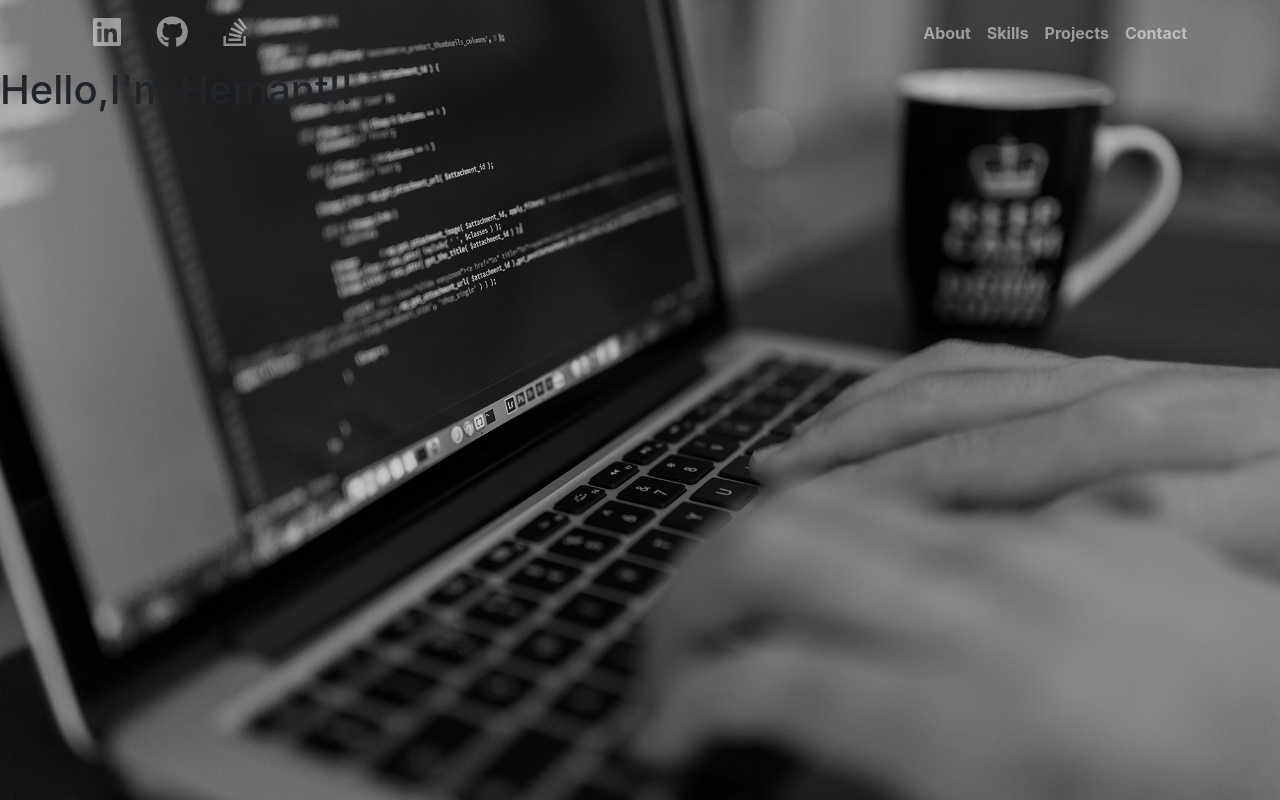
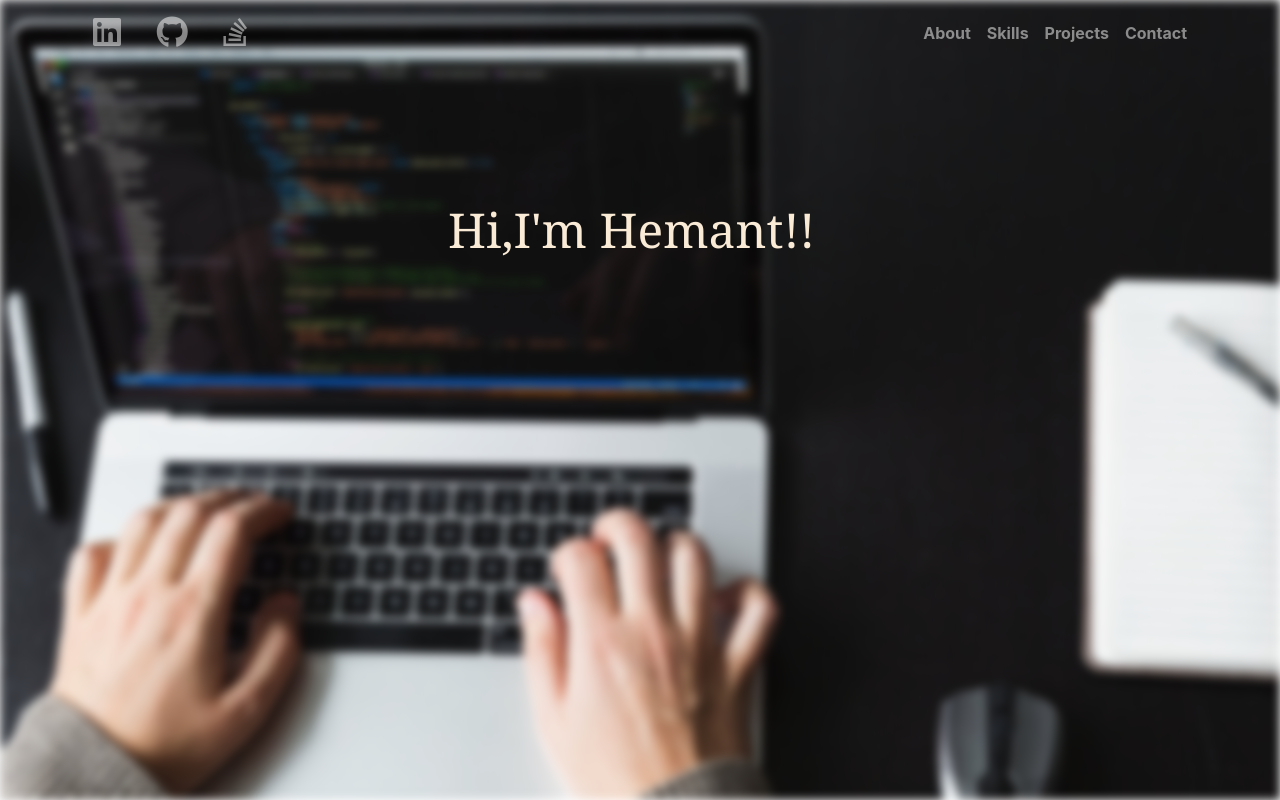
Before and after one commit to Hemant-1821/Portfolio, a PHP site: page /index.html in a window 1280 px wide. Run offline with PHP 8.4, Linux system fonts and the light colour scheme; some libraries are stand-ins or nearby versions.

Commit message:
Second commit

```diff
--- a/css/index.css
+++ b/css/index.css
@@ -14,6 +14,29 @@ header,
   }
 }
 
+.blur-bg {
+  background-image: url(/images/j.jpeg);
+  background-repeat: no-repeat;
+  background-size: cover;
+  background-position: center center;
+  filter: blur(5px);
+  -webkit-filter: blur(5px);
+  position: fixed;
+  left: 0;
+  right: 0;
+  z-index: -1;
+}
+
 .nav-item-pad{
     padding-right: 15%;
+    z-index: 2;
 }
+
+.head-style{
+    padding-top: 10%;
+    padding-left: 35%;
+    color: antiquewhite;
+    z-index: 2;
+    position: absolute;
+
+}
--- a/index.html
+++ b/index.html
@@ -11,7 +11,7 @@
     <link rel="stylesheet" href="node_modules/animate.css/animate.min.css" />
 </head>
 <body>
-    <div class="view" style="background-image: url(/images/s.jpg); background-repeat: no-repeat; background-size: cover; background-position: center center;">
+    <div class="view blur-bg"> </div>
         <nav class="navbar navbar-expand-md navbar-dark sticky-top">
             <div class="container">
                 <ul class="navbar-nav">
@@ -42,10 +42,12 @@
                 </ul>
             </div>
         </nav>
-        <div class="animate__animated animate__fadeInDown">
-            <h1>Hello,I'm Hemant!!</h1>
+        <div class="animate__animated animate__fadeInDown head-style">
+            <font face = "Georgia" size = "7">Hi,I'm Hemant!!</font><br/>
         </div>
-    </div>
+        <div class="animate__animated animate__fadeInDown head-style">
+            <font face = "Georgia" size = "7"></font><br/>
+        </div>
     <script src="node_modules/jquery/dist/jquery.min.js"></script>
     <script>
 
--- /dev/null
+++ b/index.php
@@ -0,0 +1 @@
+<?php header( 'Location: /index.html' ) ;  ?>
```
